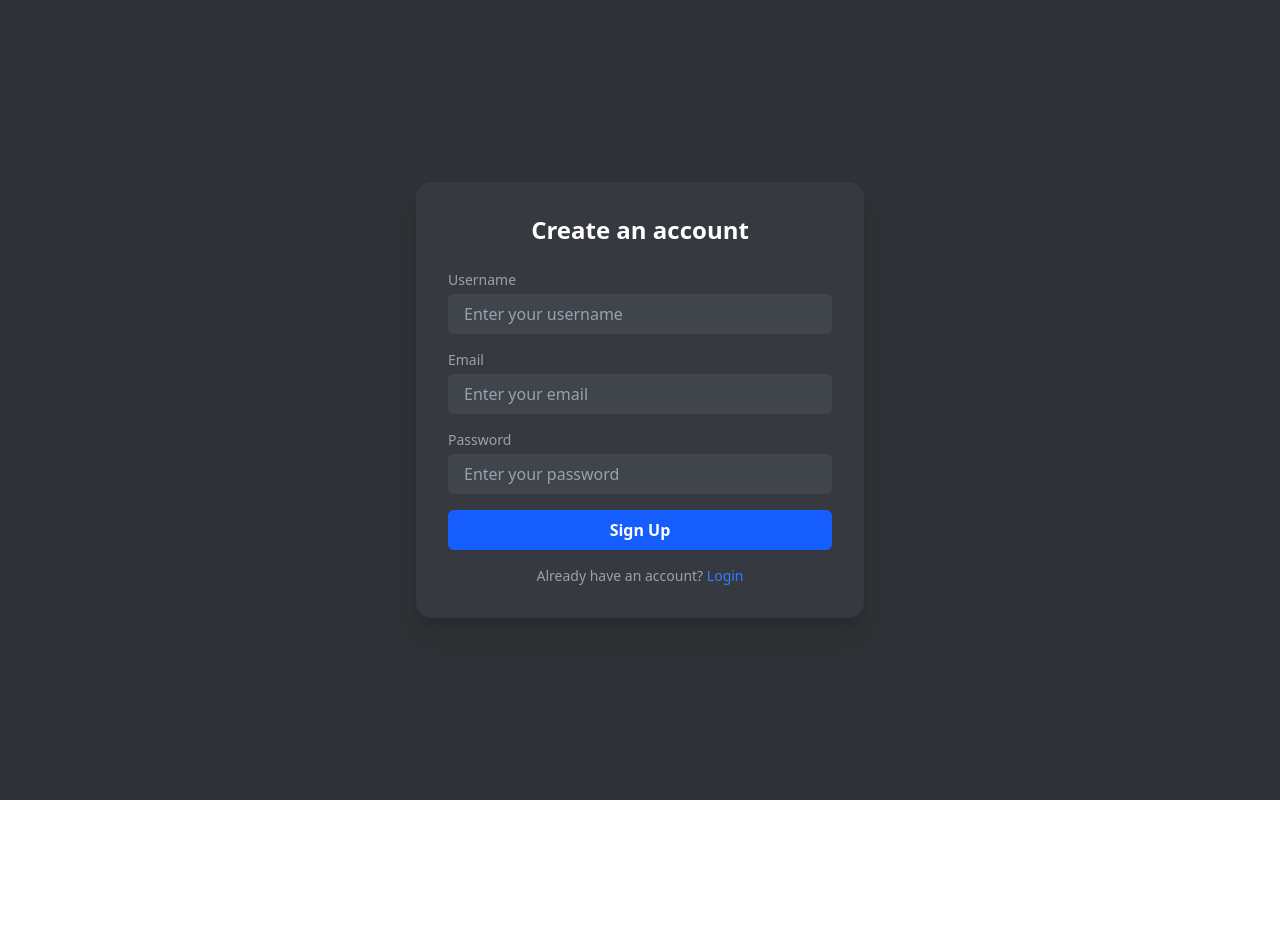
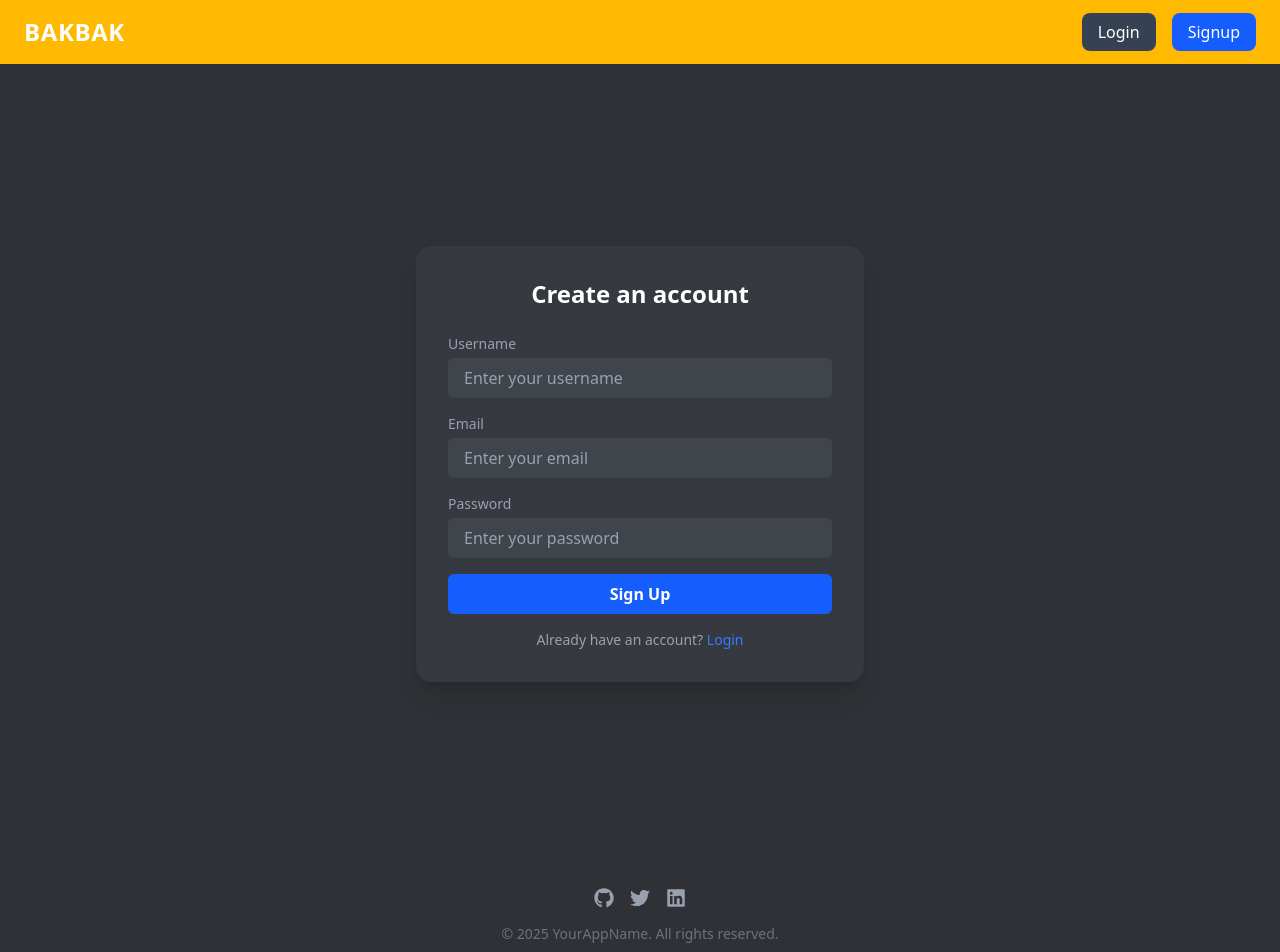
Before and after one commit to avisekh3110/yapbox-client, a React (Vite) app: page /signup in a window 1280 px wide. Shown: the top 952 px of the page. Before the commit the page ends 800 px from the top, so only its background shows below. Built offline with nearby package versions, Linux system fonts and the light colour scheme; no server answers.

Commit message:
signin setup

```diff
--- a/package.json
+++ b/package.json
@@ -14,7 +14,9 @@
     "axios": "^1.12.2",
     "react": "^19.1.1",
     "react-dom": "^19.1.1",
+    "react-icons": "^5.5.0",
     "react-router-dom": "^7.9.1",
+    "react-toastify": "^11.0.5",
     "socket.io-client": "^4.8.1",
     "tailwindcss": "^4.1.13"
   },
--- a/src/App.jsx
+++ b/src/App.jsx
@@ -1,19 +1,23 @@
 import React from "react";
 import { BrowserRouter, Route, Routes } from "react-router-dom";
-import Home from "./pages/Home.jsx";
 import NotFoundPage from "./pages/NotFoundPage";
 import Signup from "./pages/signup.jsx";
 import Signin from "./pages/signin.jsx";
+import Navbar from "./components/Navbar.jsx";
+import Footer from "./components/Footer.jsx";
+import Home from "./pages/Home.jsx";
 
 export default function App() {
   return (
     <BrowserRouter>
+      <Navbar />
       <Routes>
         <Route path="/" element={<Home />} />
         <Route path="*" element={<NotFoundPage />} />
         <Route path="/signup" element={<Signup />} />
         <Route path="/signin" element={<Signin />} />
       </Routes>
+      <Footer />
     </BrowserRouter>
   );
 }
--- /dev/null
+++ b/src/components/Footer.jsx
@@ -0,0 +1,46 @@
+import React from "react";
+import { Link } from "react-router-dom";
+import { FaGithub, FaTwitter, FaLinkedin } from "react-icons/fa";
+
+export default function Footer() {
+  return (
+    <footer className="bg-[#2f3136] text-gray-300 py-6">
+      <div
+        className="max-w-7xl mx-auto px-4 flex flex-col md:flex-row justify-center
+       items-center gap-4"
+      >
+        <div className="flex gap-4 text-gray-400">
+          <a
+            href="https://github.com/"
+            target="_blank"
+            rel="noopener noreferrer"
+            className="hover:text-white transition"
+          >
+            <FaGithub size={20} />
+          </a>
+          <a
+            href="https://twitter.com/"
+            target="_blank"
+            rel="noopener noreferrer"
+            className="hover:text-white transition"
+          >
+            <FaTwitter size={20} />
+          </a>
+          <a
+            href="https://linkedin.com/"
+            target="_blank"
+            rel="noopener noreferrer"
+            className="hover:text-white transition"
+          >
+            <FaLinkedin size={20} />
+          </a>
+        </div>
+      </div>
+
+      {/* Bottom copyright */}
+      <div className="mt-4 text-center text-gray-500 text-sm">
+        &copy; {new Date().getFullYear()} YourAppName. All rights reserved.
+      </div>
+    </footer>
+  );
+}
--- a/src/components/Navbar.jsx
+++ b/src/components/Navbar.jsx
@@ -2,7 +2,7 @@ import { NavLink } from "react-router-dom";
 
 export default function Navbar() {
   return (
-    <nav className="flex items-center justify-between bg-slate-700 text-white px-6 py-4 shadow-md w-full">
+    <nav className="flex items-center justify-between bg-amber-400 text-white px-6 py-4 shadow-md w-full">
       {/* Logo / Brand */}
       <div className="text-2xl font-bold tracking-wide">BAKBAK</div>
 
--- a/src/main.jsx
+++ b/src/main.jsx
@@ -2,9 +2,11 @@ import { StrictMode } from "react";
 import { createRoot } from "react-dom/client";
 import "./index.css";
 import App from "./App.jsx";
+import { ToastContainer } from "react-toastify";
 
 createRoot(document.getElementById("root")).render(
   <StrictMode>
     <App />
+    <ToastContainer theme="dark" />
   </StrictMode>
 );
--- a/src/pages/Home.jsx
+++ b/src/pages/Home.jsx
@@ -45,8 +45,7 @@ export default function () {
 
   return (
     <div className="flex justify-center items-center h-screen w-full min-h-screen bg-[#2f3136] flex-col text-gray-200">
-      <Navbar />
-      <div className="bg-[#36393f] p-6 shadow-lg gap-4 flex flex-col h-full w-full rounded-lg">
+      <div className="bg-[#36393f] p-6  gap-4 flex flex-col h-full w-full">
         <ConnectionState isConnected={isConnected} />
         <ConnectionManager />
 
--- a/src/pages/Signin.jsx
+++ b/src/pages/Signin.jsx
@@ -1,7 +1,30 @@
-import React from "react";
+import axios from "axios";
+import React, { useState } from "react";
 import { NavLink } from "react-router-dom";
+import { useNavigate } from "react-router-dom";
 
 export default function Signin() {
+  const [email, setEmail] = useState("");
+  const [password, setPassword] = useState("");
+
+  const navigate = useNavigate();
+
+  const handleSubmit = (e) => {
+    e.preventDefault();
+    axios
+      .post("http://localhost:5000/api/signin", {
+        email,
+        password,
+      })
+      .then((response) => {
+        console.log("response :", response.data);
+        navigate("/");
+      })
+      .catch((err) => {
+        console.log(err.response.data);
+      });
+  };
+
   return (
     <div className="min-h-screen flex items-center justify-center bg-[#2f3136]">
       <div className="w-full max-w-md bg-[#36393f] rounded-2xl shadow-xl p-8 text-gray-200">
@@ -16,8 +39,12 @@ export default function Signin() {
             </label>
             <input
               type="email"
+              value={email}
               placeholder="Enter your email"
               className="w-full px-4 py-2 rounded-md bg-[#40444b] text-gray-200 placeholder-gray-400 focus:outline-none focus:ring-2 focus:ring-blue-500"
+              onChange={(e) => {
+                setEmail(e.target.value);
+              }}
             />
           </div>
 
@@ -27,15 +54,19 @@ export default function Signin() {
             </label>
             <input
               type="password"
+              value={password}
               placeholder="Enter your password"
               className="w-full px-4 py-2 rounded-md bg-[#40444b] text-gray-200 placeholder-gray-400 focus:outline-none focus:ring-2 focus:ring-blue-500"
+              onChange={(e) => {
+                setPassword(e.target.value);
+              }}
             />
           </div>
 
           <button
             type="submit"
             className="w-full bg-blue-600 text-white py-2 rounded-md font-semibold hover:bg-blue-700 transition"
-            // onSubmit={handleSubmit}
+            onClick={handleSubmit}
           >
             Login
           </button>
--- a/src/pages/Signup.jsx
+++ b/src/pages/Signup.jsx
@@ -1,6 +1,7 @@
 import axios from "axios";
 import React, { useState } from "react";
 import { useNavigate, NavLink } from "react-router-dom";
+import { toast } from "react-toastify";
 
 export default function Signup() {
   const [userName, setUserName] = useState("");
@@ -8,21 +9,29 @@ export default function Signup() {
   const [password, setPassword] = useState("");
   const navigate = useNavigate();
 
+  const successToast = () => {
+    toast.success("Signup Successfull!!");
+    setTimeout(() => {
+      toast.success("Navigating to Signin...", { autoClose: 3000 });
+    }, 1000);
+  };
+
   const handleSubmit = (e) => {
-    console.log("first");
     e.preventDefault();
     axios
       .post("http://localhost:5000/api/signup", {
-        userName: userName,
-        email: email,
-        password: password,
+        userName,
+        email,
+        password,
       })
       .then((response) => {
-        console.log(response);
-        navigate("/signin");
+        successToast();
+        setTimeout(() => {
+          navigate("/signin");
+        }, 4000);
       })
       .catch((err) => {
-        console.log(err);
+        console.log(err.response.data.errors);
       });
   };
 
@@ -32,8 +41,7 @@ export default function Signup() {
         <h2 className="text-2xl font-bold text-center mb-6 text-white">
           Create an account
         </h2>
-
-        <div className="space-y-4">
+        <form className="space-y-4" onSubmit={handleSubmit}>
           <div>
             <label className="block text-sm font-medium text-gray-400 mb-1">
               Username
@@ -43,9 +51,7 @@ export default function Signup() {
               value={userName}
               placeholder="Enter your username"
               className="w-full px-4 py-2 rounded-md bg-[#40444b] text-gray-200 placeholder-gray-400 focus:outline-none focus:ring-2 focus:ring-blue-500"
-              onChange={(e) => {
-                setUserName(e.target.value);
-              }}
+              onChange={(e) => setUserName(e.target.value)}
             />
           </div>
 
@@ -58,9 +64,7 @@ export default function Signup() {
               value={email}
               placeholder="Enter your email"
               className="w-full px-4 py-2 rounded-md bg-[#40444b] text-gray-200 placeholder-gray-400 focus:outline-none focus:ring-2 focus:ring-blue-500"
-              onChange={(e) => {
-                setEmail(e.target.value);
-              }}
+              onChange={(e) => setEmail(e.target.value)}
             />
           </div>
 
@@ -73,23 +77,17 @@ export default function Signup() {
               value={password}
               placeholder="Enter your password"
               className="w-full px-4 py-2 rounded-md bg-[#40444b] text-gray-200 placeholder-gray-400 focus:outline-none focus:ring-2 focus:ring-blue-500"
-              onChange={(e) => {
-                setPassword(e.target.value);
-              }}
+              onChange={(e) => setPassword(e.target.value)}
             />
           </div>
 
           <button
             type="submit"
             className="w-full bg-blue-600 text-white py-2 rounded-md font-semibold hover:bg-blue-700 transition"
-            // onSubmit={handleSubmit}
-            onClick={(e) => {
-              handleSubmit(e);
-            }}
           >
             Sign Up
           </button>
-        </div>
+        </form>
 
         <p className="text-sm text-center text-gray-400 mt-4">
           Already have an account?{" "}
```
Also changed, not shown: 1 other file (tests, documents, lock files or other folders).
